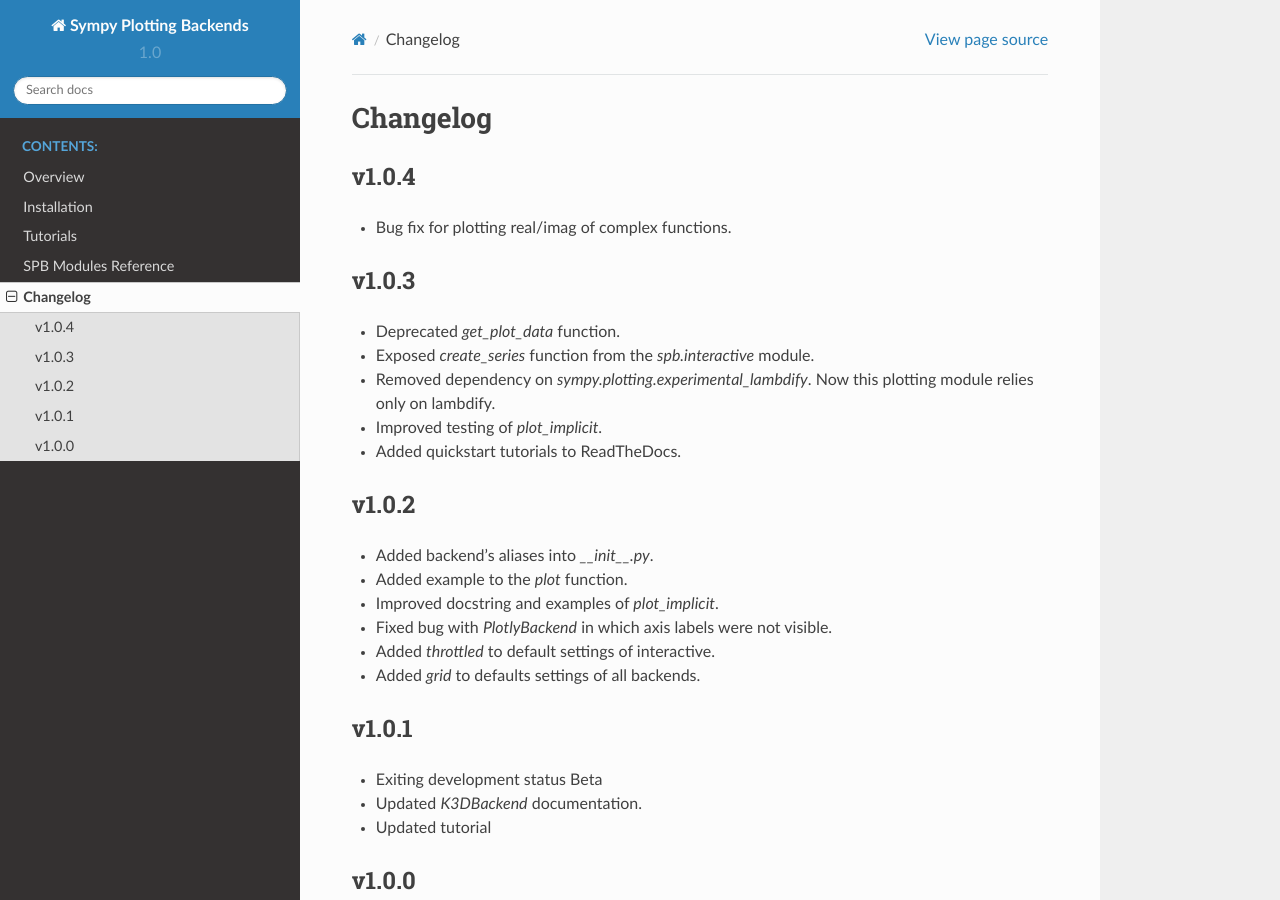
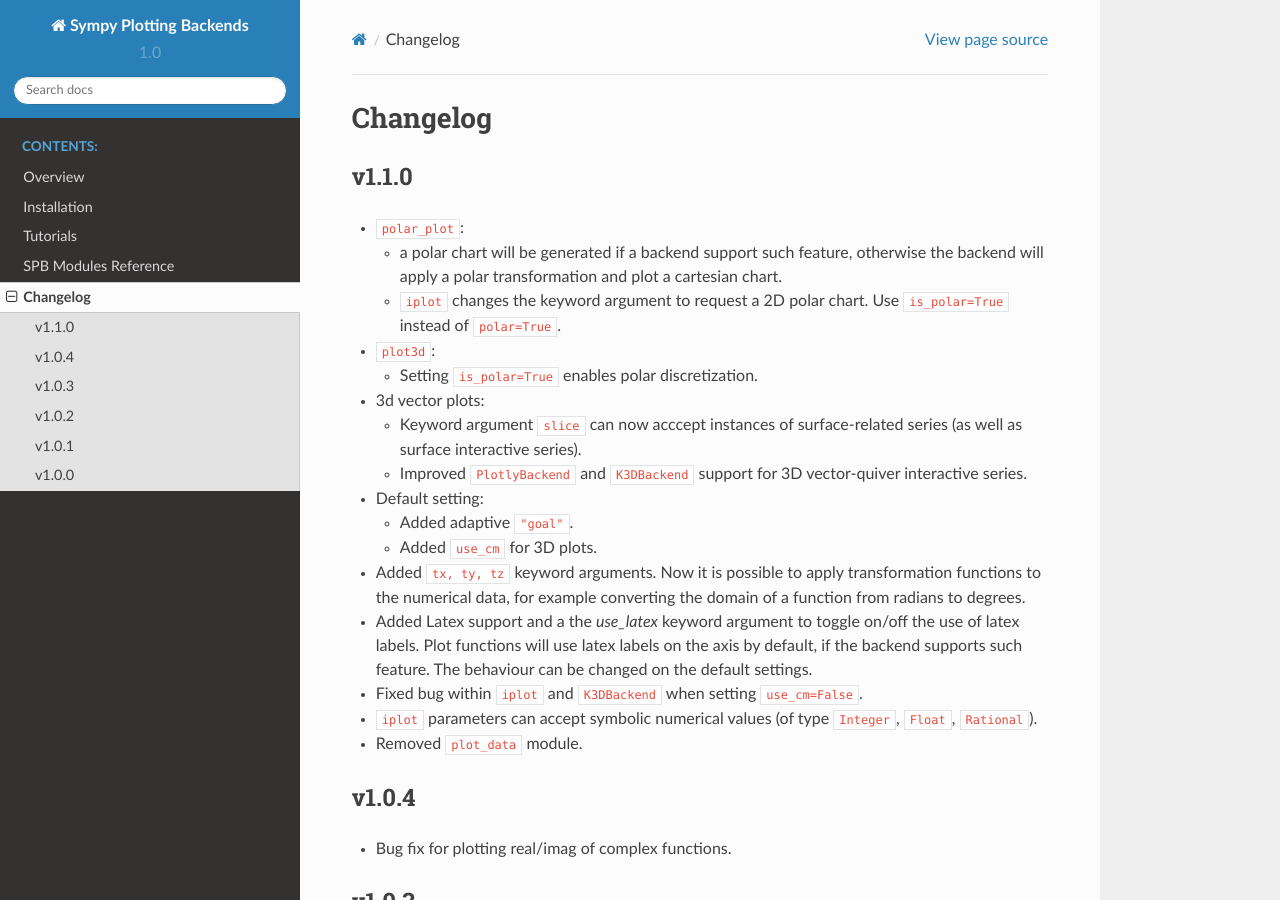
Before and after one commit to Davide-sd/sympy-plot-backends, a Sphinx documentation site: the page built from doc/source/changelog.rst, in a window 1280 px wide and 900 px high. Built offline with Sphinx 7.4.7 and the Read the Docs theme 2.0.0, drawn with Linux system fonts in a browser that asks for light colours.

Commit message:
updated docs

```diff
--- a/doc/source/changelog.rst
+++ b/doc/source/changelog.rst
@@ -1,6 +1,50 @@
 ==========
  Changelog
 ==========
+
+v1.1.0
+======
+
+* ``polar_plot``:
+
+  * a polar chart will be generated if a backend support such feature,
+    otherwise the backend will apply a polar transformation and plot a
+    cartesian chart.
+  * ``iplot`` changes the keyword argument to request a 2D polar chart. Use
+    ``is_polar=True`` instead of ``polar=True``.
+
+* ``plot3d``:
+
+  * Setting ``is_polar=True`` enables polar discretization.
+
+* 3d vector plots:
+
+  * Keyword argument ``slice`` can now acccept instances of surface-related
+    series (as well as surface interactive series).
+  * Improved ``PlotlyBackend`` and ``K3DBackend`` support for 3D vector-quiver
+    interactive series.
+
+* Default setting:
+
+  * Added adaptive ``"goal"``.
+  * Added ``use_cm`` for 3D plots.
+
+* Added ``tx, ty, tz`` keyword arguments. Now it is possible to apply
+  transformation functions to the numerical data, for example converting the
+  domain of a function from radians to degrees.
+
+* Added Latex support and a the `use_latex` keyword argument to toggle on/off
+  the use of latex labels. Plot functions will use latex labels on the axis by
+  default, if the backend supports such feature. The behaviour can be changed
+  on the default settings.
+
+* Fixed bug within ``iplot`` and ``K3DBackend`` when setting ``use_cm=False``.
+
+* ``iplot`` parameters can accept symbolic numerical values (of type
+  ``Integer``, ``Float``, ``Rational``).
+
+* Removed ``plot_data`` module.
+
 
 v1.0.4
 ======
@@ -11,30 +55,30 @@
 v1.0.3
 ======
 
-* Deprecated `get_plot_data` function.
-* Exposed `create_series` function from the `spb.interactive` module.
+* Deprecated ``get_plot_data`` function.
+* Exposed ``create_series`` function from the ``spb.interactive`` module.
 * Removed dependency on `sympy.plotting.experimental_lambdify`. Now this
   plotting module relies only on lambdify.
-* Improved testing of `plot_implicit`.
+* Improved testing of ``plot_implicit``.
 * Added quickstart tutorials to ReadTheDocs.
 
 
 v1.0.2
 ======
 
-* Added backend's aliases into `__init__.py`.
-* Added example to the `plot` function.
-* Improved docstring and examples of `plot_implicit`.
-* Fixed bug with `PlotlyBackend` in which axis labels were not visible.
-* Added `throttled` to default settings of interactive.
-* Added `grid` to defaults settings of all backends.
+* Added backend's aliases into ``__init__.py``.
+* Added example to the ``plot`` function.
+* Improved docstring and examples of ``plot_implicit``.
+* Fixed bug with ``PlotlyBackend`` in which axis labels were not visible.
+* Added ``throttled`` to default settings of interactive.
+* Added ``grid`` to defaults settings of all backends.
 
 
 v1.0.1
 ======
 
 * Exiting development status Beta
-* Updated `K3DBackend` documentation.
+* Updated ``K3DBackend`` documentation.
 * Updated tutorial
 
 
@@ -48,30 +92,30 @@
     with SymPy Plotting Backends.
 
     * Implemented adaptive algorithm for 3D parametric lines and 3D surfaces.
-    * added `adaptive_goal` and `loss_fn` keyword arguments to control the
+    * added ``adaptive_goal`` and ``loss_fn`` keyword arguments to control the
       behaviour of adaptive algorithm.
 
   * Improved support for integer discretization.
 
-  * Integrated `lambdify` into data series to generate numerical data.
+  * Integrated ``lambdify`` into data series to generate numerical data.
 
-    * partially removed dependency `sympy.plotting.experimental_lambdify`.
-      Only `ImplicitSeries` still uses it for its adaptive implementation with
-      interval arithmetic.
-    * Added `modules` keyword argument to data series in order to choose the
-      `lambdify` module (except `ImplicitSeries`).
+    * partially removed dependency ``sympy.plotting.experimental_lambdify``.
+      Only ``ImplicitSeries`` still uses it for its adaptive implementation
+      with interval arithmetic.
+    * Added ``modules`` keyword argument to data series in order to choose the
+      ``lambdify`` module (except ``ImplicitSeries``).
 
-  * Line series now implements the `_detect_poles` algorithm.
+  * Line series now implements the ``_detect_poles`` algorithm.
 
-  * Added `rendering_kw` attribute to all data series.
+  * Added ``rendering_kw`` attribute to all data series.
 
-  * Refactoring of `InteractiveSeries`:
+  * Refactoring of ``InteractiveSeries``:
 
-    * `InteractiveSeries` is now a base class.
+    * ``InteractiveSeries`` is now a base class.
     * Implemented several child classes to deal with specific tasks.
-    * Removed `update_data` method.
-    * Added `params` attribute as a property.
-    * Fixed the instantiation of subclasses in `__new__`.
+    * Removed ``update_data`` method.
+    * Added ``params`` attribute as a property.
+    * Fixed the instantiation of subclasses in ``__new__``.
 
 
 * Functions:
@@ -80,83 +124,85 @@
 
   * Added complex-related plotting functions:
 
-    * `plot_complex` now plots the absolute value of a function colored by its
-      argument.
-    * `plot_real_imag`: plot the real and imaginary parts.
-    * `plot_complex_list`: plot list of complex points.
-    * `plot_complex_vector`: plot the vector field `[re(f(z)), im(f(z))]` of a
-      complex function `f`.
+    * ``plot_complex`` now plots the absolute value of a function colored by
+      its argument.
+    * ``plot_real_imag``: plot the real and imaginary parts.
+    * ``plot_complex_list``: plot list of complex points.
+    * ``plot_complex_vector``: plot the vector field `[re(f(z)), im(f(z))]` of
+      a complex function `f`.
 
-  * `plotgrid` is now fully functioning.
+  * ``plotgrid`` is now fully functioning.
 
-  * added `plot_list` to visualize lists of numerical data.
+  * added ``plot_list`` to visualize lists of numerical data.
 
-  * added `sum_bound` keyword argument to `plot`: now it is possible to plot
-    summations.
+  * added ``sum_bound`` keyword argument to ``plot``: now it is possible to
+    plot summations.
 
-  * removed `process_piecewise` keyword argument from `plot`. Now, `plot` is
-    unable to correctly display `Piecewise` expressions and their
+  * removed ``process_piecewise`` keyword argument from ``plot``. Now, ``plot``
+    is unable to correctly display ``Piecewise`` expressions and their
     discontinuities.
 
-  * added `plot_piecewise` to correctly visualize `Piecewise` expressions and
-    their discontinuities.
+  * added ``plot_piecewise`` to correctly visualize ``Piecewise`` expressions
+    and their discontinuities.
 
-  * added `is_point` and `is_filled` keyword arguments to `plot` and
-    `plot_list` in order to visualize filled/empty points.
+  * added ``is_point`` and ``is_filled`` keyword arguments to ``plot`` and
+    ``plot_list`` in order to visualize filled/empty points.
 
-  * replaced `fill` keyword argument with `is_filled` inside `plot_geometry`.
+  * replaced ``fill`` keyword argument with ``is_filled`` inside
+    ``plot_geometry``.
 
-  * `iplot`:
+  * ``iplot``:
 
-    * implemented addition between instances of `InteractivePlot` and `Plot`.
-    * fixed bug with `MatplotlibBackend` in which the figure would show up
+    * implemented addition between instances of ``InteractivePlot`` and
+      ``Plot``.
+    * fixed bug with ``MatplotlibBackend`` in which the figure would show up
       twice.
 
-  * Deprecation of `smart_plot`.
+  * Deprecation of ``smart_plot``.
 
-  * `plot_parametric` and `plot3d_parametric_line`: the colorbar now shows the
-    name of the parameter, not the name of the expression.
+  * ``plot_parametric`` and ``plot3d_parametric_line``: the colorbar now shows
+    the name of the parameter, not the name of the expression.
 
 
 * Backends:
 
-  * `Plot`:
+  * ``Plot``:
 
-    * improved support for addition between instances of `Plot`.
-    * improved instantiation of child classes in `__new__` method.
-    * removed `_kwargs` instance attribute.
+    * improved support for addition between instances of ``Plot``.
+    * improved instantiation of child classes in ``__new__`` method.
+    * removed ``_kwargs`` instance attribute.
 
-  * `MatplotlibBackend`:
+  * ``MatplotlibBackend``:
 
-    * `fig` attribute now returns only the figure. The axes can be
+    * ``fig`` attribute now returns only the figure. The axes can be
       retrieved from its figure.
-    * Dropped support for `jupyterthemes`.
+    * Dropped support for ``jupyterthemes``.
     * Fix bug in which the figure would show up twice on Jupyter Notebook.
     * Added colorbar when plotting only 2D streamlines.
 
-  * `PlotlyBackend`:
+  * ``PlotlyBackend``:
 
-    * removed the `wireframe` keyword argument and dropped support
+    * removed the ``wireframe`` keyword argument and dropped support
       for 3D wireframes.
-    * dropped support for `plot_implicit`.
+    * dropped support for ``plot_implicit``.
 
   * `BokehBackend`:
 
     * add `update_event` keyword argument to enable/disable auto-update on
       panning for line plots.
-    * dropped support for `plot_implicit`.
+    * dropped support for ``plot_implicit``.
 
   * `K3DBackend`:
 
-    * fixed bug with `zlim`.
+    * fixed bug with ``zlim``.
 
   * All backends:
 
-    * Generates numerical data and add it to the figure only when `show()` or
-      `fig` are called.
-    * `colorloop`, `colormaps` class attributes are now empty lists. User can
-      set them to use custom coloring. Default coloring is implemented inside
-      `__init__` method of each backend.
+    * Generates numerical data and add it to the figure only when ``show()`` or
+      ``fig`` are called.
+    * ``colorloop``, ``colormaps`` class attributes are now empty lists.
+      User can set them to use custom coloring. Default coloring is
+      implemented inside ``__init__`` method of each backend.
 
 
 * Performance:
@@ -172,7 +218,7 @@
   * Change backend's themes to light themes.
   * Added options to show grid and minor grid on bokeh, plotly and matplotlib.
   * Added `interactive` section and the `use_latex` option.
-  * Added `update_event` to bokeh.
+  * Added ``update_event`` to bokeh.
 
 
 * Documentation:
```
Also changed, not shown: doc/source/overview.rst (+42 -6 lines), doc/source/_static/k3d-3.png (added), doc/source/_static/polar_matplotlib.png (added).
